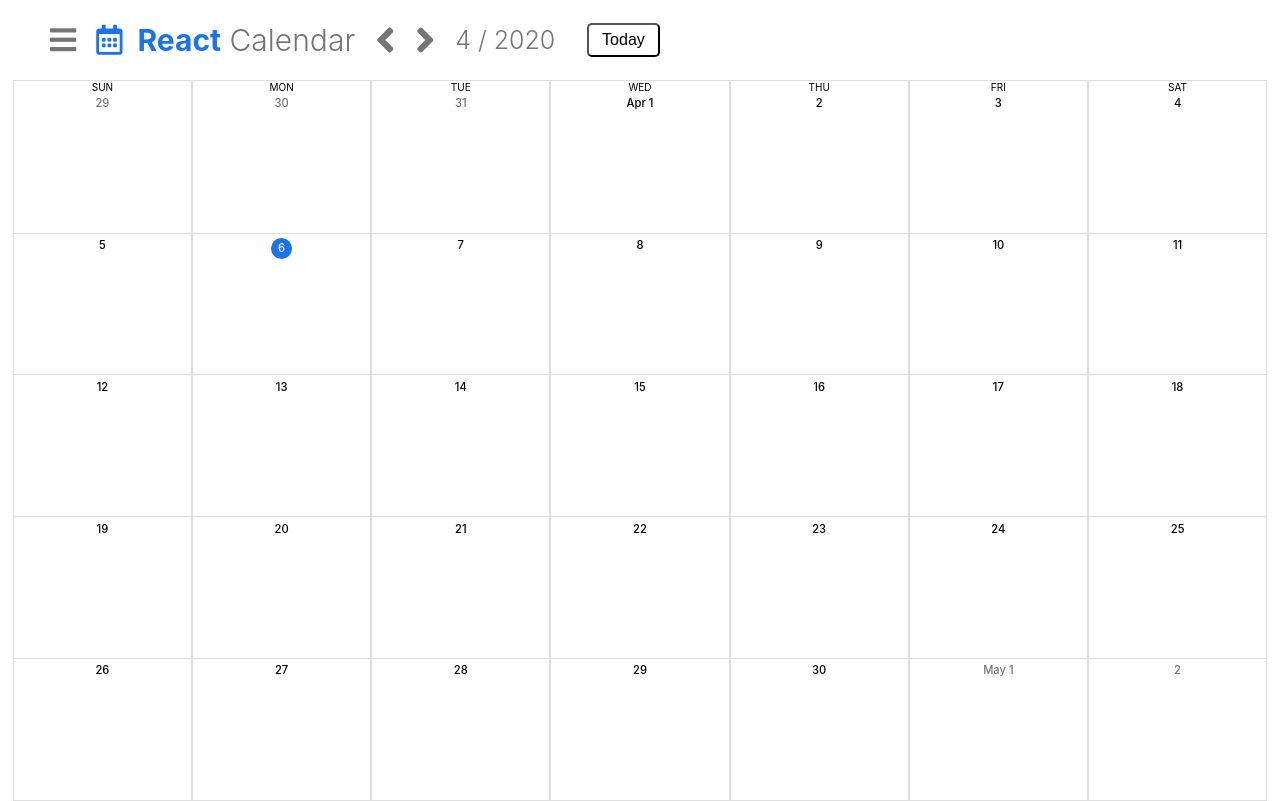
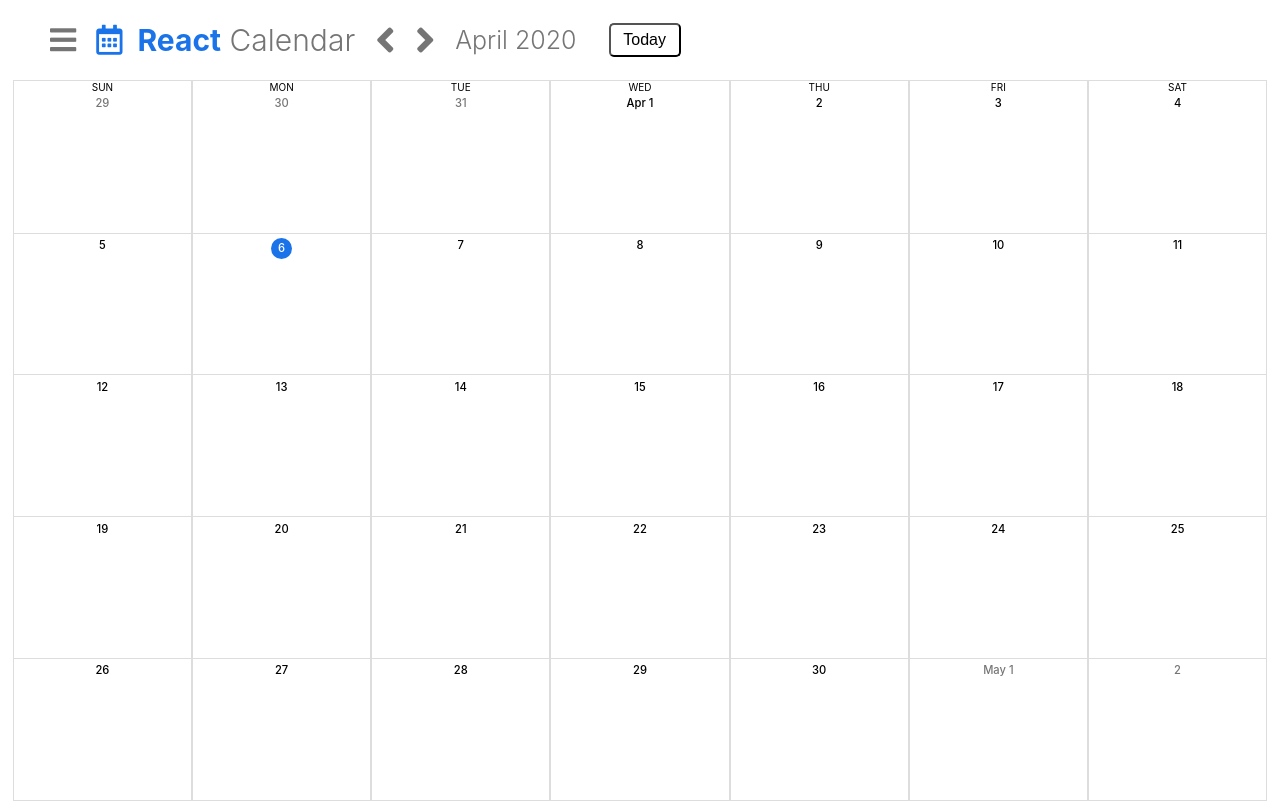
Before and after one commit to takkuyu/Calendar, a React (Create React App) app: page / in a window 1280 px wide. Built offline with nearby package versions, Linux system fonts and the light colour scheme; the HTML template or start-up script is replaced by a standard one.

Commit message:
minor styling changes

```diff
--- a/src/components/Card/Card.css
+++ b/src/components/Card/Card.css
@@ -16,7 +16,7 @@
 }
 
 .date-card .day-container {
-  height: 10%;
+  height: 100%;
   font-size: .7rem;
   margin: 0;
   -webkit-box-sizing: border-box;
--- a/src/components/Card/Card.js
+++ b/src/components/Card/Card.js
@@ -7,7 +7,6 @@
 class Card extends Component {
 
     generateTaskCards(tasks) {
-        // console.log(tasks)
         if (tasks.length > 0) {
             let i = 1;
             return tasks.map(task => {
@@ -36,12 +35,14 @@
                 <div className='date-card' >
                     {
                         this.props.isToday ?
-                            <p className='day-container'>
-                                <span>{this.getMonthName(this.props.card)}</span>
-                                <span className='today'>{this.props.card.day}</span>
-                            </p>
+                            <div style={{ height: '10%' }}>
+                                <p className='day-container'>
+                                    <span>{this.getMonthName(this.props.card)}</span>
+                                    <span className='today'>{this.props.card.day}</span>
+                                </p>
+                            </div>
                             :
-                            <div>
+                            <div style={{ height: '10%' }}>
                                 {
                                     this.props.card.isFrontDays || this.props.card.isRearDays ?
                                         <p className='day-container'>
--- a/src/components/Card/Card.scss
+++ b/src/components/Card/Card.scss
@@ -11,7 +11,7 @@
     }
 
     .day-container {
-        height: 10%;
+        height: 100%;
         font-size: .7rem;
         margin: 0;
         box-sizing: border-box;
--- a/src/components/Navigation/Navigation.js
+++ b/src/components/Navigation/Navigation.js
@@ -1,22 +1,27 @@
 import React from 'react';
 import './Navigation.css'
 
+function getMonthName(month) {
+        const months = [ "January", "February", "March", "April", "May", "June",
+        "July", "August", "September", "October", "November", "December" ];
+        return months[month - 1] + ' ';
+}
+
 
 const Navigation = (props) => {
-
     return (
         <header>
             <div>
                 <i className="fas fa-bars" id='bar-icon'></i>
             </div>
             <div>
-                <h1><i className="fas fa-calendar-alt" style={{ paddingRight: '.5em', fontWeight: '100', color:'rgb(26, 115, 232)' }}></i><span style={{ color: 'rgb(26, 115, 232)', fontWeight: '700' }}>React</span> Calendar</h1>
+                <h1><i className="fas fa-calendar-alt" style={{ paddingRight: '.5em', fontWeight: '100', color: 'rgb(26, 115, 232)' }}></i><span style={{ color: 'rgb(26, 115, 232)', fontWeight: '700' }}>React</span> Calendar</h1>
             </div>
             <div>
                 <i onClick={props.generateLastMonthBoard} className="fas fa-angle-left angle" style={{ marginRight: '.5em' }}></i>
                 <i onClick={props.generateNextMonthBoard} className="fas fa-angle-right angle"></i>
             </div>
-            <h2>{props.today.month} / {props.today.year}</h2>
+            <h2><span>{getMonthName(props.today.month)}</span>{props.today.year}</h2>
             <button onClick={props.getCurrentDate}>Today</button>
         </header>
     );
--- a/src/components/Navigation/Navigation.scss
+++ b/src/components/Navigation/Navigation.scss
@@ -3,7 +3,6 @@
     align-items: center;
     padding: 0 5em;
     height: 10vh;
-    // background-color: rgba($color: #000000, $alpha: .1);
     color: rgba(0, 0, 0, 0.54);
 
 
```
Also changed, not shown: 2 other files (tests, documents, lock files or other folders).
